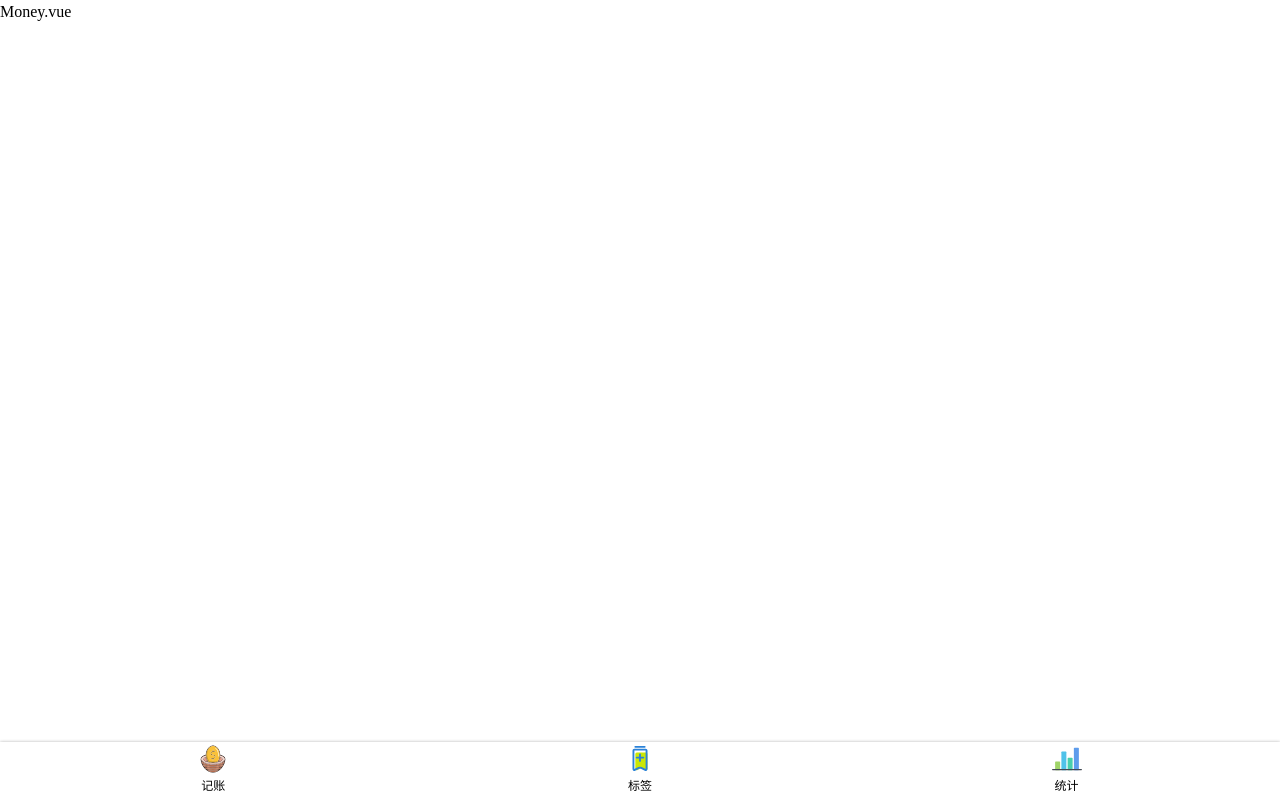
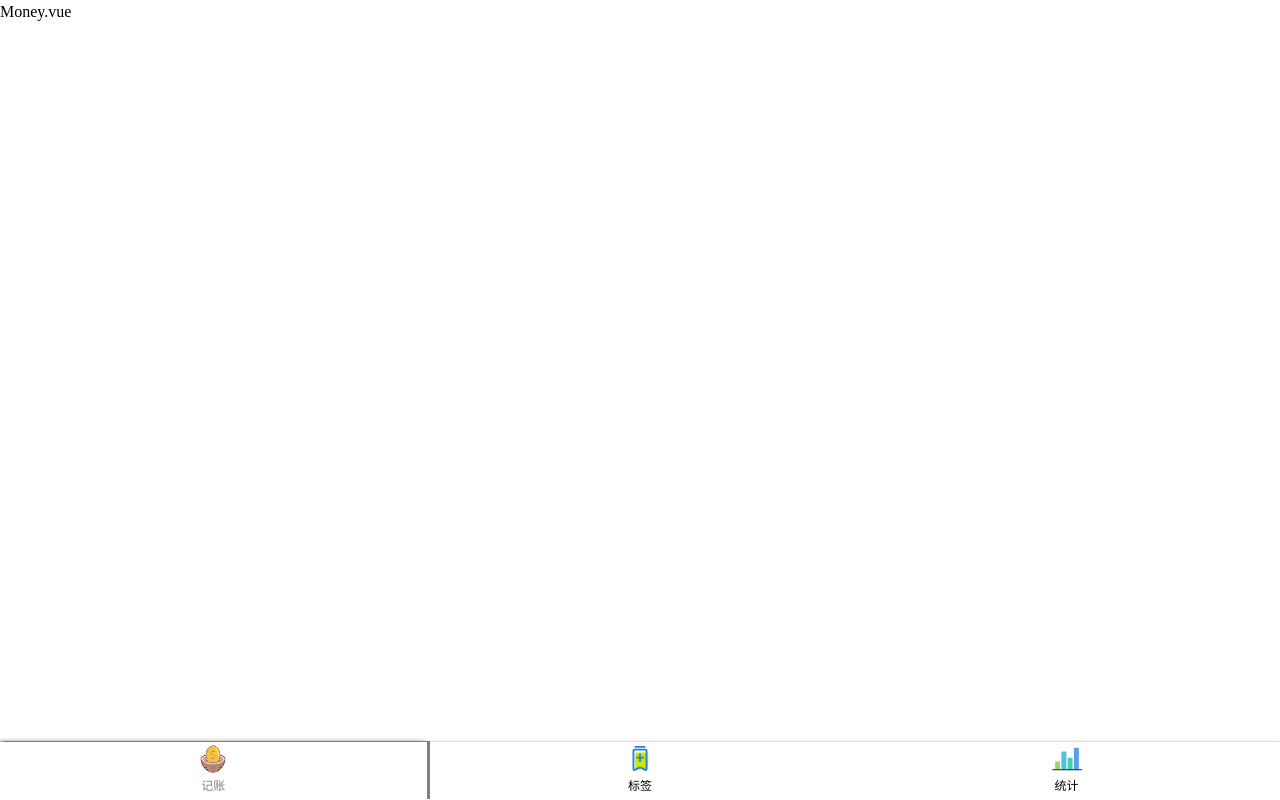
Before and after one commit to yichang8421/BitByBit, a Vue app: page /#/money in a window 1280 px wide. Built offline with nearby package versions, Linux system fonts and the light colour scheme.

Commit message:
解决 svg 自带 fill 属性问题

```diff
--- a/package.json
+++ b/package.json
@@ -37,6 +37,7 @@
     "sass": "^1.26.5",
     "sass-loader": "^8.0.2",
     "svg-sprite-loader": "^6.0.9",
+    "svgo-loader": "^3.0.0",
     "typescript": "~4.1.5",
     "vue-template-compiler": "^2.6.11"
   },
--- a/public/index.html
+++ b/public/index.html
@@ -3,7 +3,7 @@
   <head>
     <meta charset="utf-8">
     <meta http-equiv="X-UA-Compatible" content="IE=edge">
-    <meta name="viewport" content="width=device-width,initial-scale=1.0">
+    <meta name="viewport" content="width=device-width,initial-scale=1,minimum-scale=1,maximum-scale=1,user-scalable=no,viewport-fit=cover">
     <link rel="icon" href="<%= BASE_URL %>favicon.ico">
     <title><%= htmlWebpackPlugin.options.title %></title>
   </head>
--- a/src/components/Nav.vue
+++ b/src/components/Nav.vue
@@ -1,16 +1,16 @@
 <template>
     <nav>
-        <router-link to="/money" class="item">
+        <router-link to="/money" class="item" active-class="selected">
             <Icon name="money"/>
             记账
         </router-link>
 
-        <router-link to="/labels" class="item">
+        <router-link to="/labels" class="item" active-class="selected">
             <Icon name="label"/>
             标签
         </router-link>
 
-        <router-link to="/statistics" class="item">
+        <router-link to="/statistics" class="item" active-class="selected">
             <Icon name="statistics"/>
             统计
         </router-link>
@@ -27,9 +27,10 @@
 <style lang="scss" scoped>
     nav {
         display: flex;
-        box-shadow: 0 0 3px rgba(0,0,0,0.3);
+        box-shadow: 0 0 3px rgba(0, 0, 0, 0.3);
         flex-direction: row;
         font-size: 12px;
+
         > .item {
             padding: 2px 0;
             width: 33.33%;
@@ -37,10 +38,16 @@
             justify-content: center;
             align-items: center;
             flex-direction: column;
-                .icon{
-                    width: 30px;
-                    height: 30px;
-                }
+
+            .icon {
+                width: 30px;
+                height: 30px;
+            }
+        }
+
+        > .item.selected{
+            color: gray;
+             box-shadow: 3px -1px gray, -3px 0 .4em gray;
         }
     }
 
--- a/vue.config.js
+++ b/vue.config.js
@@ -6,7 +6,7 @@ const path = require('path')
 
 module.exports = {
     lintOnSave: false,
-    chainWebpack: config => {
+    chainWebpack: config =>{
         const dir = path.resolve(__dirname, 'src/assets/icons')
 
         // 配置svg-sprite-loder
@@ -14,10 +14,13 @@ module.exports = {
             .rule('svg-sprite')
             .test(/\.svg$/)
             .include.add(dir).end() // 包含 icons 目录
-            .use('svg-sprite-loader').loader('svg-sprite-loader').options({extract: false}).end()
+            .use('svg-sprite-loader').loader('svg-sprite-loader').options({extract:false}).end()
+
+          //  删除原有彩色
+          // .use('svgo-loader').loader('svgo-loader').tap(options => ({...options, plugins: [{removeAttrs: {attrs: 'fill'}}]})).end()
 
         // 配置插件
-        config.plugin('svg-sprite').use(require("svg_sprite_loader"), [{plainSprite: true}])
+        config.plugin('svg-sprite').use(require('svg-sprite-loader/plugin'), [{plainSprite: true}])
 
 
         config.module.rule('svg').exclude.add(dir) // 其他 svg loader 排除 icons 目录
```
Also changed, not shown: 1 other file (tests, documents, lock files or other folders).
